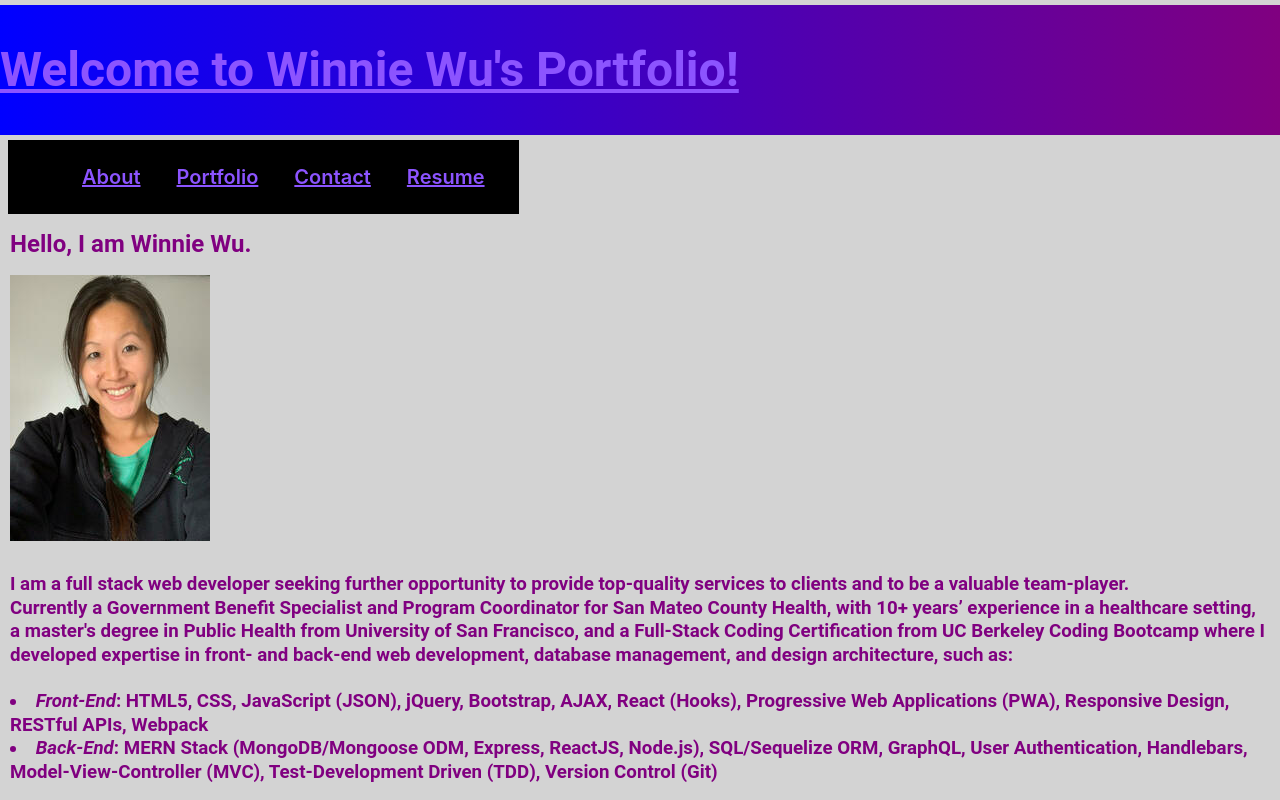
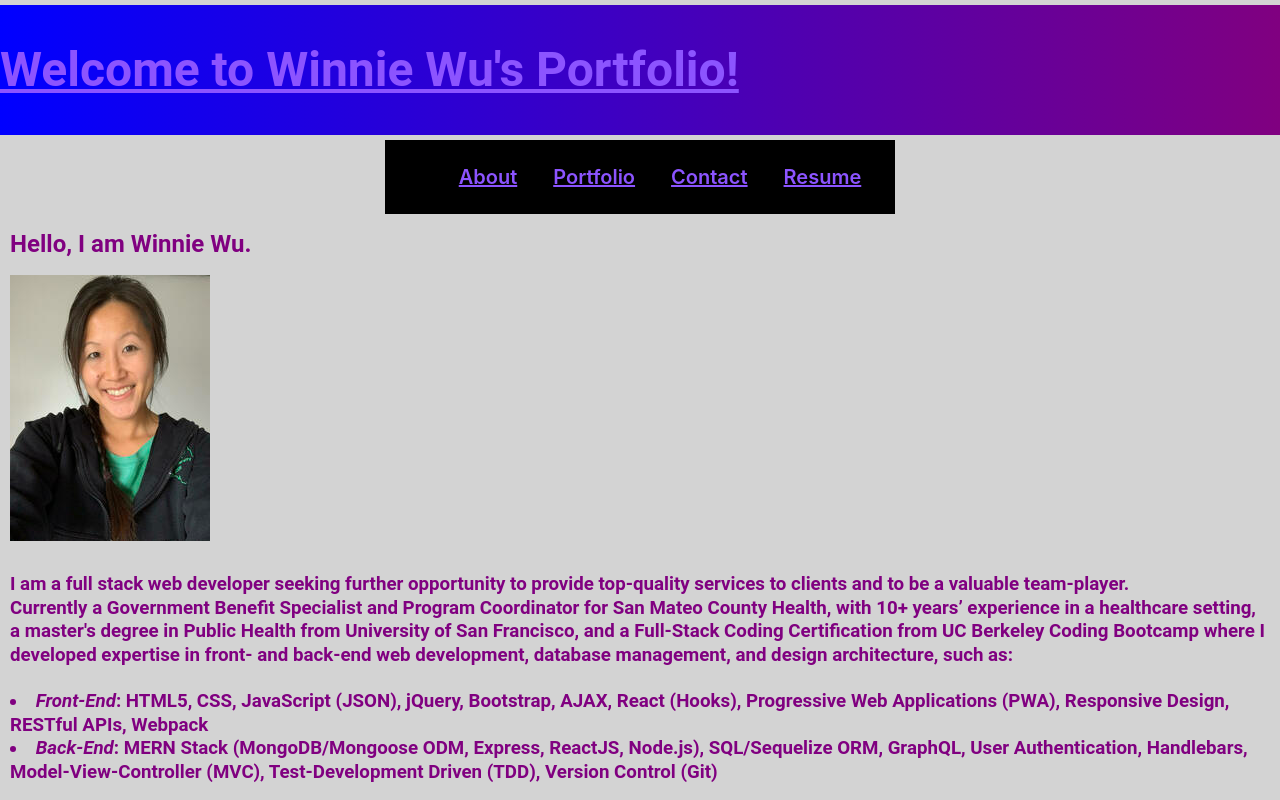
Before and after one commit to WinnieCWu/wwu-react-portfolio, a React (Create React App) app: page / in a window 1280 px wide. Shown: the top 800 px of the page. Built offline with nearby package versions, Linux system fonts and the light colour scheme.

Commit message:
Update index.css
updated header and design

```diff
--- a/src/index.css
+++ b/src/index.css
@@ -72,9 +72,10 @@ nav {
   background-color: black;
   width: 100%;
   float: none;
-  position: sticky;
   padding: 25px 16px;
   text-decoration: none;
+  text-align: center;
+  margin: 0 auto;
   font-size: 20px;
   display:inline-block;
 }
@@ -85,8 +86,6 @@ nav  li {
 }
 
 #header {
-  /* background-color: #0388fc; */
-  /* background-color: #A8D8EA; */
   background-image: linear-gradient(to right, blue, purple);
   width: 100%;
   top: 0;
@@ -96,9 +95,6 @@ nav  li {
  #footer {
     text-align: center;
     margin: 0 auto;
-    /* background-color: #FFFFD2; */
-    /* background-color: #0388fc; */
-    /* position:absolute; */
     background-image: linear-gradient(to right, blue, purple);
     left: 0;
     bottom:0;
```
